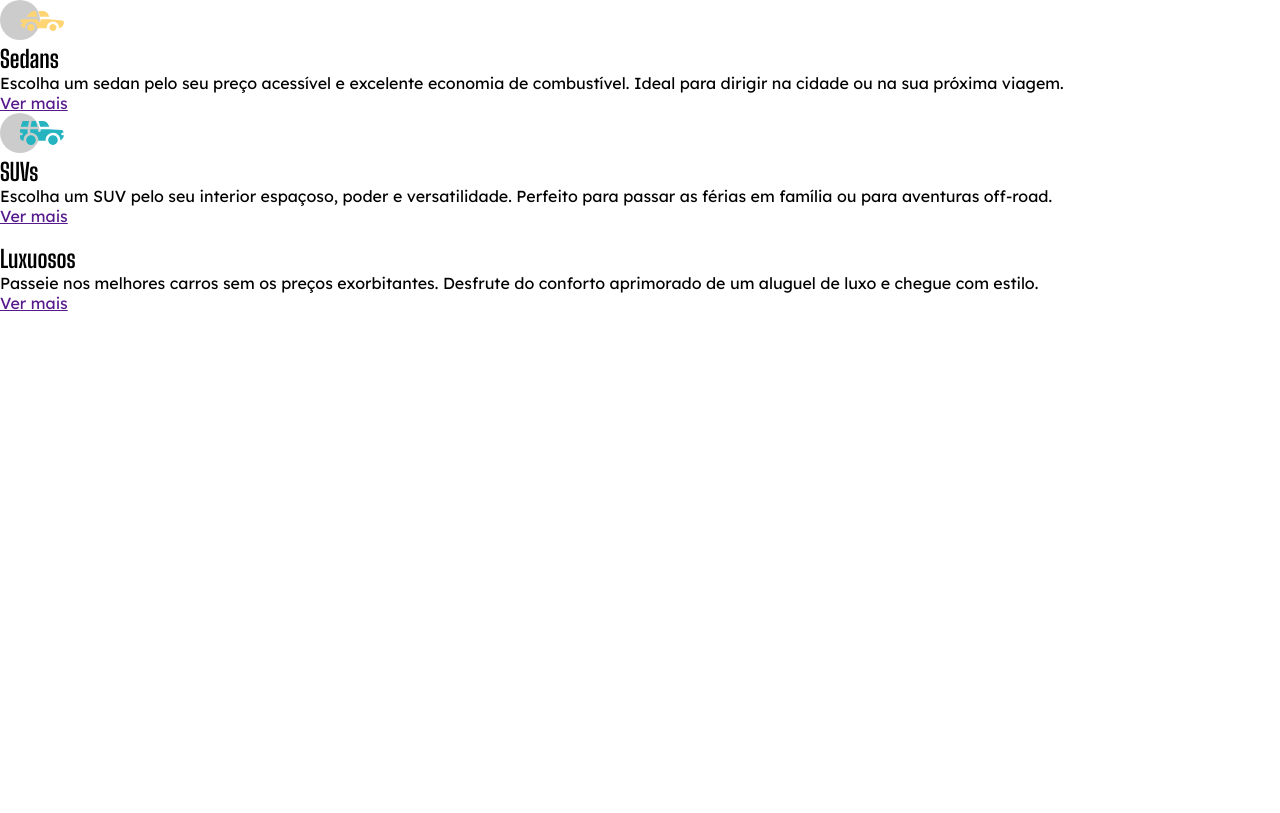
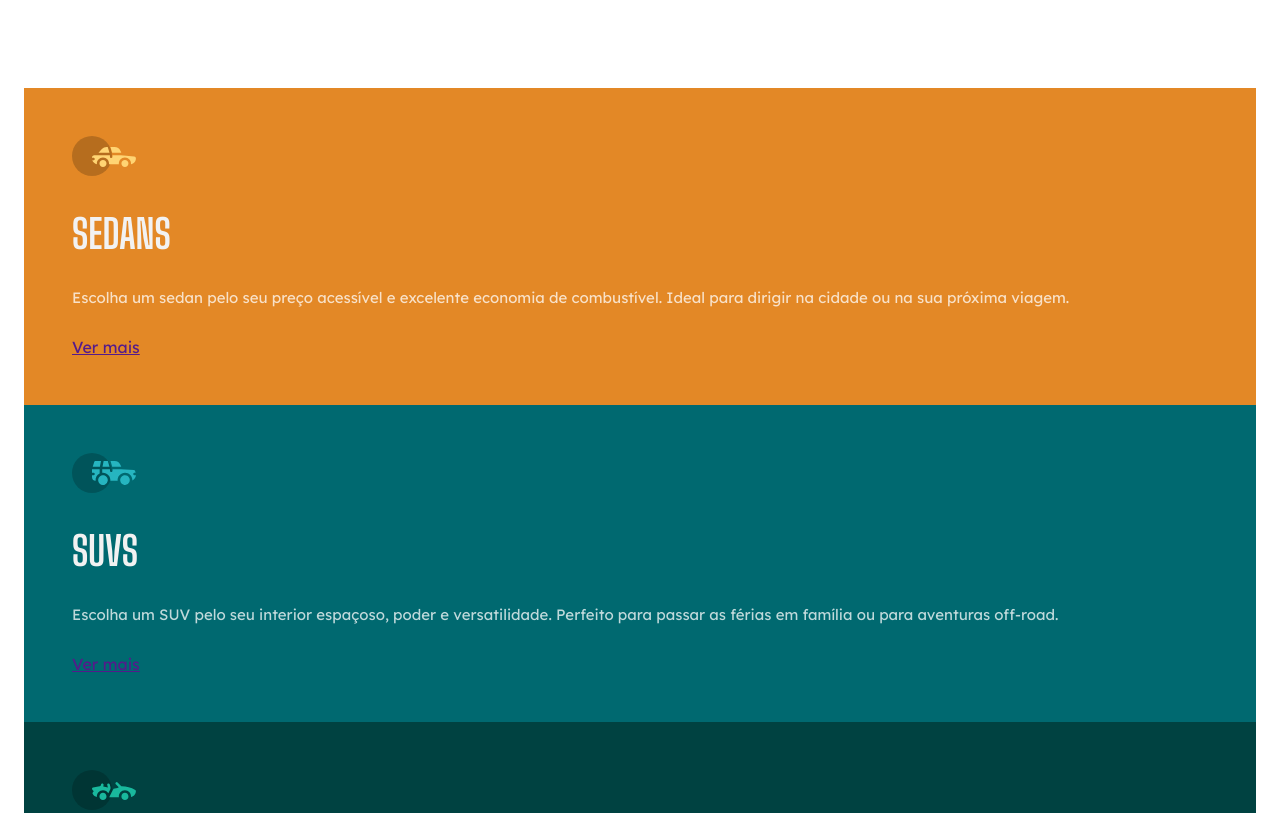
Before and after one commit to Euronymous380/carros, a plain HTML site: page index.html in a window 1280 px wide. Shown: the top 813 px of the page. Drawn offline with Linux system fonts and the light colour scheme.

Commit message:
desenvolvimento do CSS

```diff
--- a/index.html
+++ b/index.html
@@ -11,12 +11,12 @@
 </head>
 <body>
 
-    <sections class="sedans">
+    <section class="sedans">
         <img src="./imagens/icon-sedans.svg" alt="carro sedan">
         <h2>Sedans</h2>
         <p>Escolha um sedan pelo seu preço acessível e excelente economia de combustível. Ideal para dirigir na cidade ou na sua próxima viagem.</p>
         <a href="">Ver mais</a>
-    </sections>
+    </section>
 
     <section class="suvs">
         <img src="./imagens/icon-suvs.svg" alt="carro suv">
@@ -26,7 +26,7 @@
     </section>
 
     <section class="luxuosos">
-        <img src="" alt="">
+        <img src="/imagens/icon-luxury.svg" alt="luxuosos">
         <h2>Luxuosos</h2>
         <p>Passeie nos melhores carros sem os preços exorbitantes. Desfrute do conforto aprimorado de um aluguel de luxo e chegue com estilo.</p>
         <a href="">Ver mais</a>
--- a/style.css
+++ b/style.css
@@ -12,14 +12,41 @@
     --transparent-white: rgba(255, 255, 255, 0.75);
 }
 
+body {
+    padding: 5.5rem 1.5rem;
+}
+
 h2 {
     font-family: 'Big Shoulders Display', sans-serif;
+    text-transform: uppercase;
+    font-size: 2.5rem;
+    color: var(--gray);
+    margin-block: 1.875rem;
 }
 
 p {
     font-family: 'Lexend Deca', sans-serif;
+    font-size: 0.9375rem;
+    color: var(--transparent-white);
+    margin-bottom: 1.875rem;
 }
 
 a {
     font-family: 'Lexend Deca', sans-serif;
 }
+
+section {
+    padding: 3rem;
+}
+
+.sedans {
+    background: var(--orange);
+}
+
+.suvs{
+    background: var(--cyan);
+}
+
+.luxuosos {
+    background: var(--dark-cyan);
+}
```
